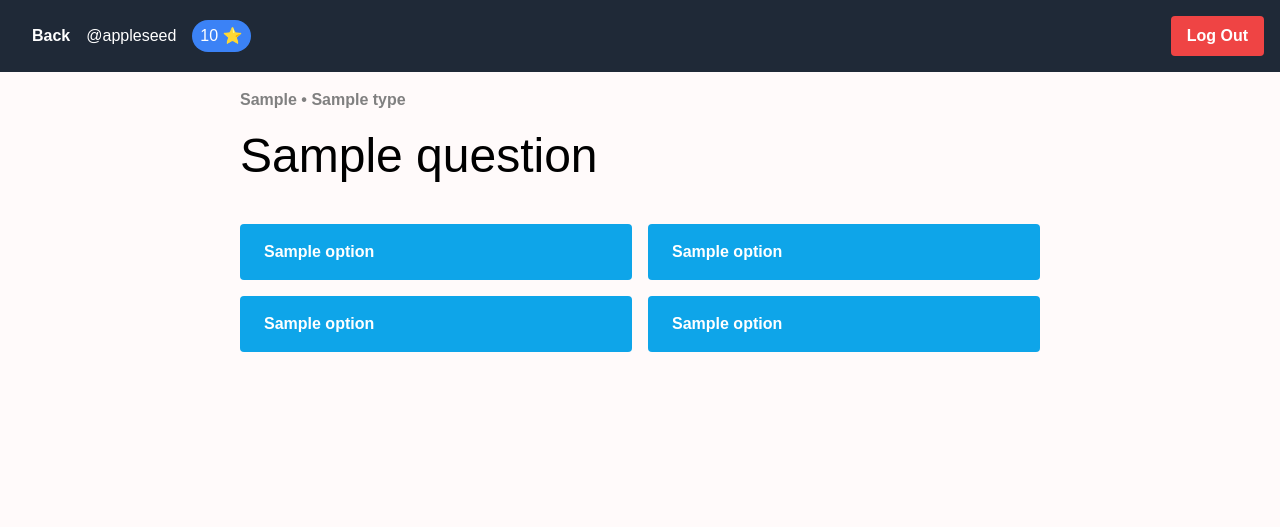
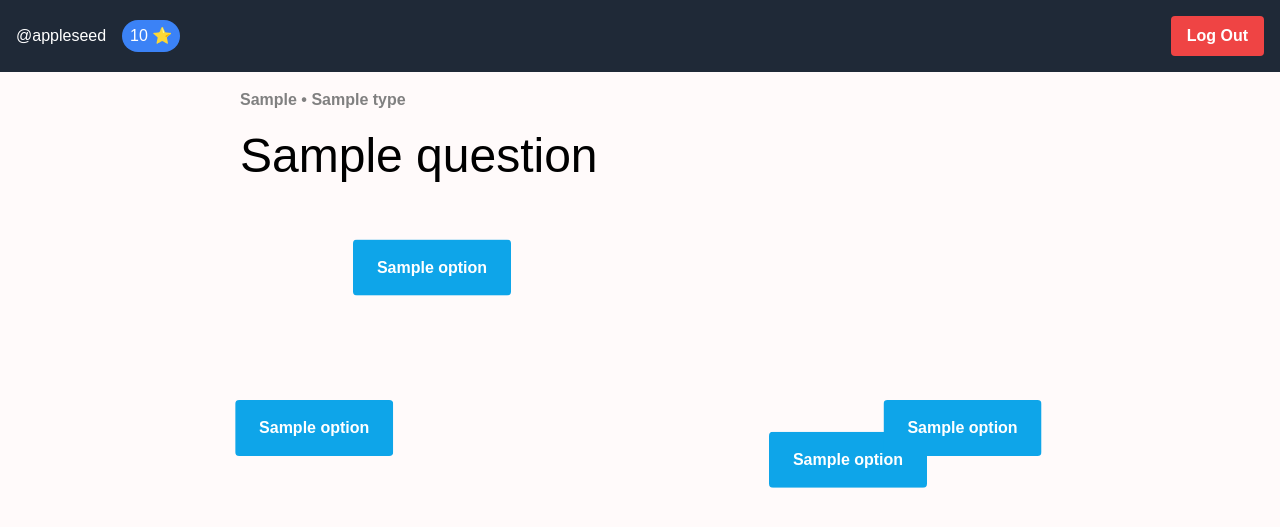
Before and after one commit to edvilme/what-the-x, a Flask app: template templates/question.html in a window 1280 px wide. Shown: the top 527 px of the page. Run offline with Flask 3, Linux system fonts and the light colour scheme; the template is opened without the code that fills it: most values are stand-ins (such as "Sample title", 1, 10 or a date in 2020); parts of the project's set-up code (start-up, migrations or seed data) failed here and were passed over; some libraries are stand-ins or nearby versions.

Commit message:
[ADD] Added style and html

```diff
--- a/static/style.css
+++ b/static/style.css
@@ -59,3 +59,67 @@
 #question_options > label > input {
     display: none;
 }
+
+@keyframes float-up {
+    0% {
+        transform: translateY(0px);
+    }
+    50% {
+        transform: translateY(-80px);
+    }
+    100% {
+        transform: translateY(0px);
+    }
+}
+
+@keyframes float-down {
+    0% {
+        transform: translateY(0px);
+    }
+    50% {
+        transform: translateY(120px);
+    }
+    100% {
+        transform: translateY(0px);
+    }
+}
+
+@keyframes float-left {
+    0% {
+        transform: translateX(0px);
+    }
+    50% {
+        transform: translateX(-120px);
+    }
+    100% {
+        transform: translateX(0px);
+    }
+}
+
+@keyframes float-right {
+    0% {
+        transform: translateX(0px);
+    }
+    50% {
+        transform: translateX(120px);
+    }
+    100% {
+        transform: translateX(0px);
+    }
+}
+
+.floating-button:nth-child(1) {
+    animation: float-up 12s infinite;
+}
+
+.floating-button:nth-child(2) {
+    animation: float-down 14s infinite;
+}
+
+.floating-button:nth-child(3) {
+    animation: float-left 16s infinite;
+}
+
+.floating-button:nth-child(4) {
+    animation: float-right 18s infinite;
+}
--- a/templates/question.html
+++ b/templates/question.html
@@ -6,12 +6,22 @@
     <title>Document</title>
     <link rel="stylesheet" href="style.css">
     <script src="https://cdn.tailwindcss.com"></script>
+    <script>
+        tailwind.config = {
+          theme: {
+            extend: {
+              colors: {
+                clifford: '#da373d',
+              }
+            }
+          }
+        }
+      </script>
 </head>
 <body>
     <nav class="bg-gray-800 py-4">
         <div class="container mx-auto flex justify-between items-center">
             <div class="flex items-center text-white">
-                <a href="index" class="bg-grey text-white font-bold py-2 px-4">Back</a>
                 <span id="user_username" class="mr-4">@appleseed</span>
                 <span id="user_score" class="bg-blue-500 text-white px-2 py-1 rounded-full">{{ userScore }}</span>
             </div>
@@ -26,22 +36,34 @@
         </div>
         <div id="question_question" class="top-50 left-0">{{question['question']}}</div>
         <form action="" method="post">
-            <div class="flex flex-col items-center mt-8">
-                <div class="flex justify-between w-full mb-4">
-                    <button class="bg-sky-500 hover:bg-sky-700 text-white font-bold py-4 px-6 rounded inline-flex items-center flex-grow">
+            <div style="margin-top: 15%;" class="grid grid-cols-2 gap-8 justify-items-center items-center">
+                <div class="col-span-2 md:col-span-1 floating-button">
+                    <label>
+                        <button class="bg-sky-500 hover:bg-sky-700 text-white font-bold py-4 px-6 rounded inline-flex items-center w-full md:w-auto min-w-min min-h-full">
                             <span>{{ question['options'][0] }}</span>
                         </button>
-                    <button class="bg-sky-500 hover:bg-sky-700 text-white font-bold py-4 px-6 rounded inline-flex items-center flex-grow ml-4">
+                    </label>
+                </div>
+                <div class="col-span-2 md:col-span-1 floating-button">
+                    <label>
+                        <button class="bg-sky-500 hover:bg-sky-700 text-white font-bold py-4 px-6 rounded inline-flex items-center w-full md:w-auto min-w-min min-h-full">
                             <span>{{ question['options'][1] }}</span>
                         </button>
+                    </label>
                 </div>
-                <div class="flex justify-between w-full">
-                    <button class="bg-sky-500 hover:bg-sky-700 text-white font-bold py-4 px-6 rounded inline-flex items-center flex-grow">
+                <div class="col-span-2 md:col-span-1 floating-button">
+                    <label>
+                        <button class="bg-sky-500 hover:bg-sky-700 text-white font-bold py-4 px-6 rounded inline-flex items-center w-full md:w-auto min-w-min min-h-full">
                             <span>{{ question['options'][2] }}</span>
                         </button>
-                    <button class="bg-sky-500 hover:bg-sky-700 text-white font-bold py-4 px-6 rounded inline-flex items-center flex-grow ml-4">
+                    </label>
+                </div>
+                <div class="col-span-2 md:col-span-1 floating-button">
+                    <label>
+                        <button class="bg-sky-500 hover:bg-sky-700 text-white font-bold py-4 px-6 rounded inline-flex items-center w-full md:w-auto min-w-min min-h-full">
                             <span>{{ question['options'][3] }}</span>
                         </button>
+                    </label>
                 </div>
             </div>
         </form>
```
Lines whose indentation alone changed are shown as unchanged.
